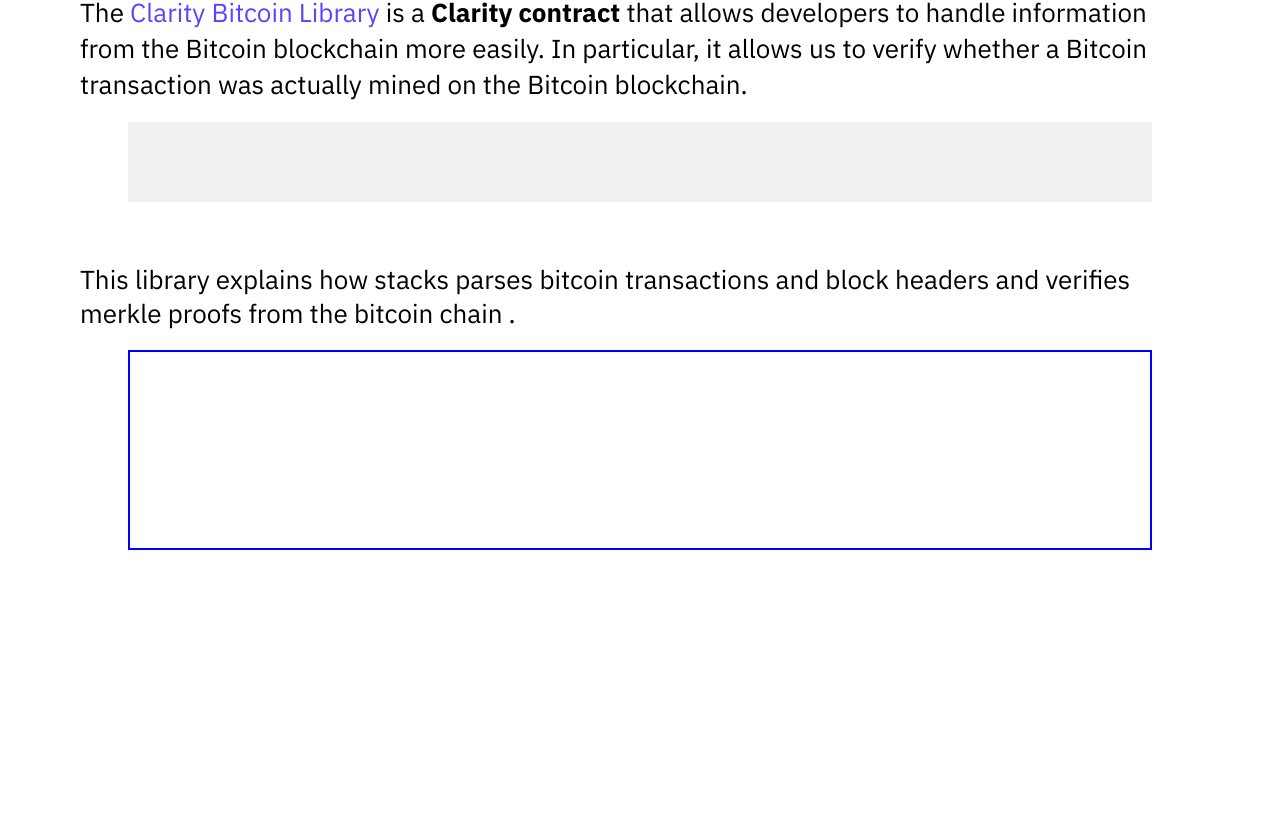
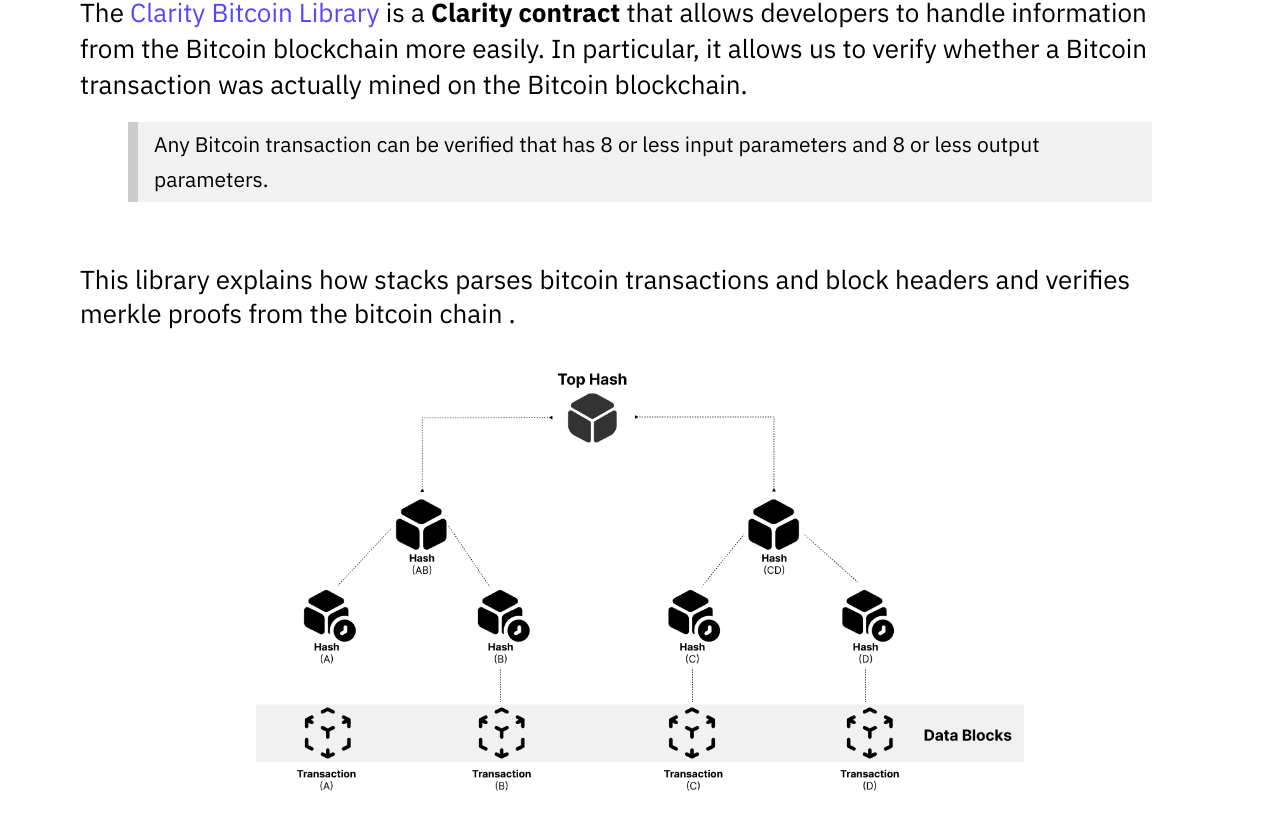
Before and after one commit to tonayam/stacks-clarity-library, a React (Create React App) app: page / in a window 1280 px wide. Shown: the part 1520-2350 px from the top of the page. Before the commit the page ends 2070 px from the top, so only its background shows below. Built offline with nearby package versions, Linux system fonts and the light colour scheme.

Commit message:
Introduction Page Completed

```diff
--- a/src/pages/introduction/Index.jsx
+++ b/src/pages/introduction/Index.jsx
@@ -1,6 +1,7 @@
 import React from 'react'
 import headerImg from "../../assests/header-img.png"
 import poxImg from "../../assests/proof-of-transfer.png"
+import blockchain from "../../assests/blockchain.png"
 
 const Introduction = () => {
     return (
@@ -24,14 +25,18 @@
                     the Bitcoin blockchain more easily. In particular, it allows us to verify whether a Bitcoin transaction was
                     actually mined on the Bitcoin blockchain.
                 </p>
-                <div className="grey-box"></div>
+                <div className="grey-box">
+                    <h3>Any Bitcoin transaction can be verified that has 8 or less input parameters and 8 or less output parameters.
+                    </h3>
+                </div>
             </article>
 
             <article className='merkle-proof'>
                 <p>This library explains how stacks parses bitcoin transactions and block headers and verifies merkle proofs
                     from the bitcoin chain .
                 </p>
-                <div className="img"></div>
+                <div className="img">
+                    <img src={blockchain} alt="blockchain" /></div>
             </article>
         </main>
     )
--- a/src/pages/introduction/_introduction.scss
+++ b/src/pages/introduction/_introduction.scss
@@ -51,24 +51,34 @@
         }
 
         .grey-box {
-            width: 80%;
+            width: 90%;
             margin: 20px auto 0 auto;
             height: 80px;
-            background: $greyColor;
+            background: rgba(241, 241, 241, 1);
+            @include flex(center, center, row);
+            border-left: 10px solid #CCCCCC;
+            padding: 0 1rem;
+
+            h3 {
+                font-weight: 400;
+                font-size: 12px;
+                line-height: 22px;
+            }
         }
     }
 
     .merkle-proof {
+        padding-bottom: 80px;
+
         p {
             font-size: 16px;
             padding: 0 14px;
+            margin-bottom: 40px;
         }
 
         .img {
-            border: 2px solid blue;
-            width: 80%;
-            height: 200px;
-            margin: 20px auto 0 auto;
+            width: 90%;
+            margin: 70px auto 0 auto;
         }
     }
 }
@@ -104,8 +114,7 @@
             }
 
             .img {
-                width: 80%;
-                height: 200px;
+                width: 90%;
             }
         }
     }
@@ -151,7 +160,6 @@
 
             .img {
                 width: 80%;
-                height: 200px;
                 margin: 20px auto 0 auto;
             }
         }
@@ -198,6 +206,11 @@
             .grey-box {
                 width: 80%;
                 height: 80px;
+
+                h3 {
+                    font-size: 21px;
+                    line-height: 35px;
+                }
             }
         }
 
@@ -208,8 +221,7 @@
             }
 
             .img {
-                width: 80%;
-                height: 200px;
+                width: 60%;
                 margin: 20px auto 0 auto;
             }
         }
```
Also changed, not shown: src/assests/blockchain.png (added).
